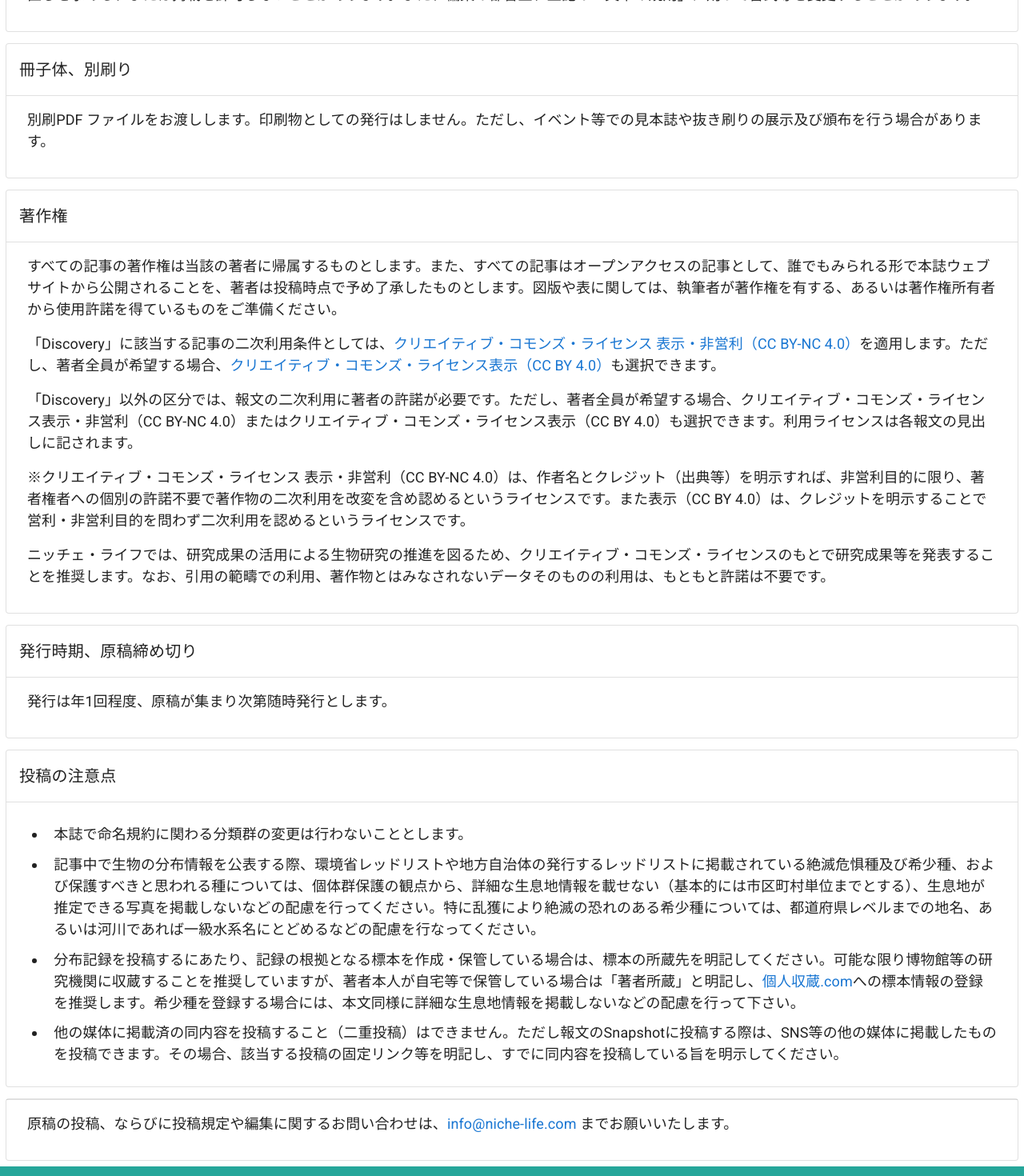
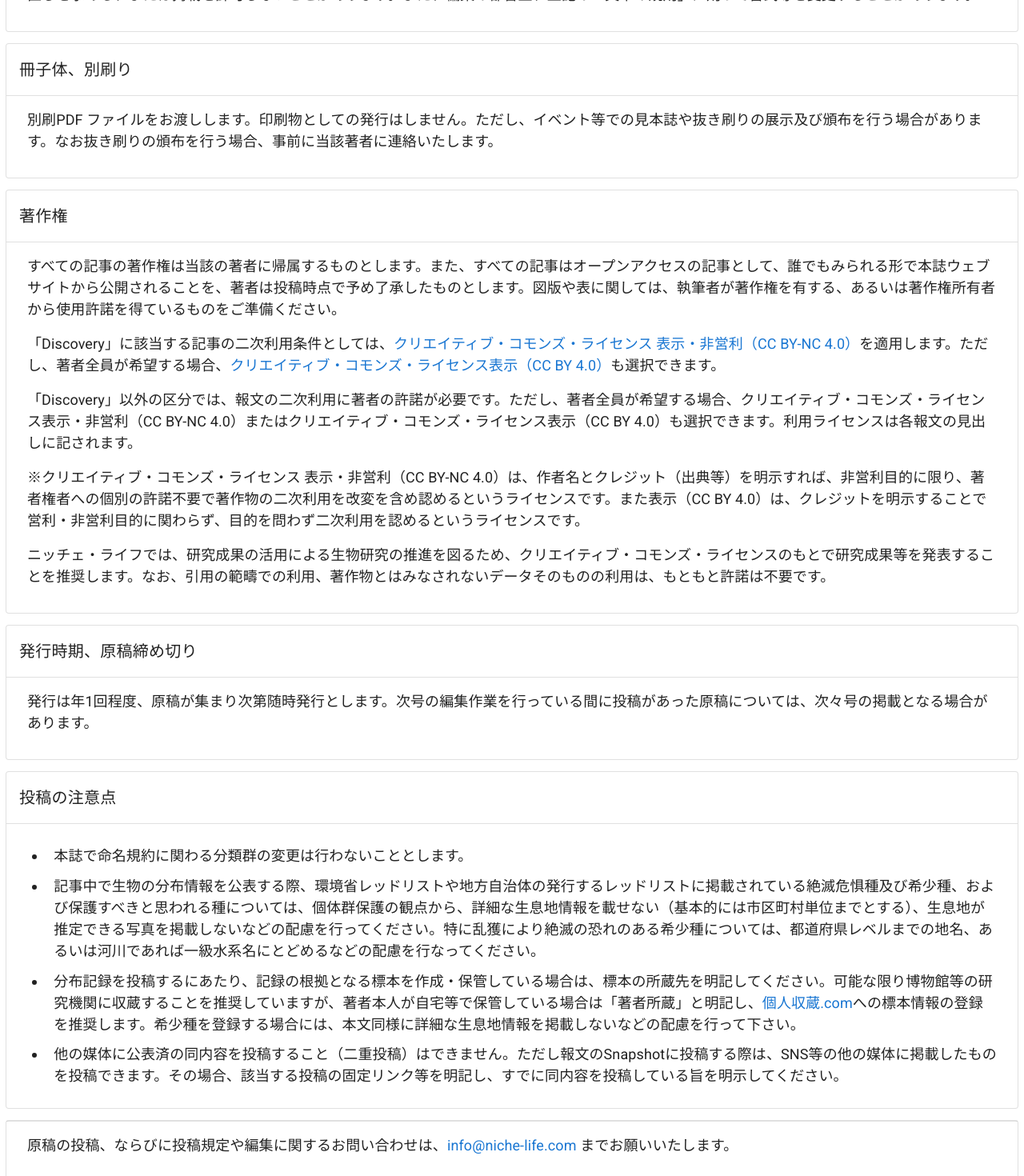
Before and after one commit to niche-life/life, a Nuxt app: page /rules in a window 1280 px wide. Shown: the part 3060-4530 px from the top of the page at 80% size. Built offline with nearby package versions, Linux system fonts and the light colour scheme.

Commit message:
Update rules.vue

```diff
--- a/pages/rules.vue
+++ b/pages/rules.vue
@@ -142,7 +142,7 @@
     </TextCard>
 
     <TextCard title="冊子体、別刷り">
-      <p>別刷PDF ファイルをお渡しします。印刷物としての発行はしません。ただし、イベント等での見本誌や抜き刷りの展示及び頒布を行う場合があります。</p>
+      <p>別刷PDF ファイルをお渡しします。印刷物としての発行はしません。ただし、イベント等での見本誌や抜き刷りの展示及び頒布を行う場合があります。なお抜き刷りの頒布を行う場合、事前に当該著者に連絡いたします。</p>
     </TextCard>
 
     <TextCard title="著作権">
@@ -168,7 +168,7 @@
       </p>
       <!-- prettier-ignore -->
       <p>
-        ※クリエイティブ・コモンズ・ライセンス 表示・非営利（CC BY-NC 4.0）は、作者名とクレジット（出典等）を明示すれば、非営利目的に限り、著者権者への個別の許諾不要で著作物の二次利用を改変を含め認めるというライセンスです。また表示（CC BY 4.0）は、クレジットを明示することで営利・非営利目的を問わず二次利用を認めるというライセンスです。
+        ※クリエイティブ・コモンズ・ライセンス 表示・非営利（CC BY-NC 4.0）は、作者名とクレジット（出典等）を明示すれば、非営利目的に限り、著者権者への個別の許諾不要で著作物の二次利用を改変を含め認めるというライセンスです。また表示（CC BY 4.0）は、クレジットを明示することで営利・非営利目的に関わらず、目的を問わず二次利用を認めるというライセンスです。
       </p>
       <p>
         ニッチェ・ライフでは、研究成果の活用による生物研究の推進を図るため、クリエイティブ・コモンズ・ライセンスのもとで研究成果等を発表することを推奨します。なお、引用の範疇での利用、著作物とはみなされないデータそのものの利用は、もともと許諾は不要です。
@@ -176,7 +176,7 @@
     </TextCard>
 
     <TextCard title="発行時期、原稿締め切り">
-      <p>発行は年1回程度、原稿が集まり次第随時発行とします。</p>
+      <p>発行は年1回程度、原稿が集まり次第随時発行とします。次号の編集作業を行っている間に投稿があった原稿については、次々号の掲載となる場合があります。</p>
     </TextCard>
 
     <TextCard title="投稿の注意点">
@@ -194,7 +194,7 @@
           >への標本情報の登録を推奨します。希少種を登録する場合には、本文同様に詳細な生息地情報を掲載しないなどの配慮を行って下さい。
         </li>
         <li>
-          他の媒体に掲載済の同内容を投稿すること（二重投稿）はできません。ただし報文のSnapshotに投稿する際は、SNS等の他の媒体に掲載したものを投稿できます。その場合、該当する投稿の固定リンク等を明記し、すでに同内容を投稿している旨を明示してください。
+          他の媒体に公表済の同内容を投稿すること（二重投稿）はできません。ただし報文のSnapshotに投稿する際は、SNS等の他の媒体に掲載したものを投稿できます。その場合、該当する投稿の固定リンク等を明記し、すでに同内容を投稿している旨を明示してください。
         </li>
       </ul>
     </TextCard>
```
